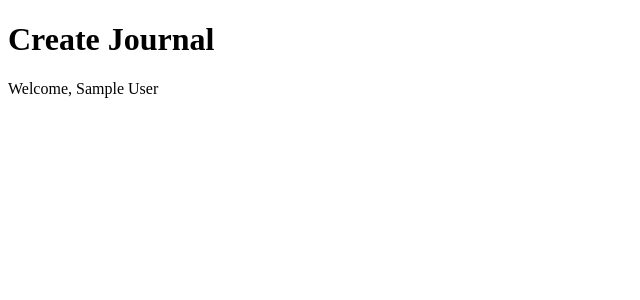
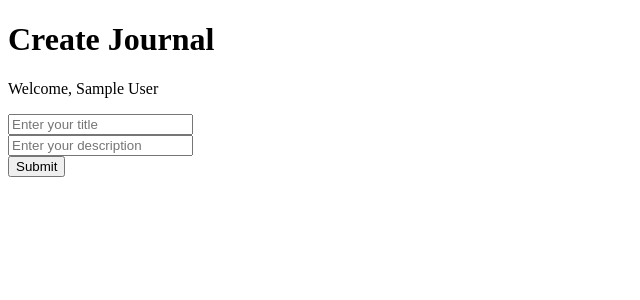
Before and after one commit to SHIVAM-KUMAR-59/sooth-mind, a Next.js app: page /journal/create-journal in a window 1280 px wide. Shown: the top 300 px of the page, without its empty margins (0-640 px from the left). Built offline with nearby package versions, Linux system fonts and the light colour scheme; no server answers; sample sign-in values are in the browser's storage.

Commit message:
Time to add editor

```diff
--- a/pages/journal/create-journal.js
+++ b/pages/journal/create-journal.js
@@ -1,5 +1,8 @@
 import { getServerSession } from 'next-auth'
 import { authOptions } from '../api/auth/[...nextauth]'
+import InputField from '@/components/InputField'
+import { useForm } from 'react-hook-form'
+import { useState } from 'react'
 
 export async function getServerSideProps(context) {
   const session = await getServerSession(context.req, context.res, authOptions)
@@ -29,11 +32,45 @@ export async function getServerSideProps(context) {
 }
 
 const CreateJournal = ({ session }) => {
+  const [isLoading, setIsLoading] = useState(false)
+  const {
+    register,
+    handleSubmit,
+    reset,
+    formState: { errors },
+  } = useForm()
+
+  const onSubmit = (data) => {
+    setIsLoading(true)
+
+    console.log(data)
+
+    setIsLoading(false)
+    reset()
+  }
   return (
     <div>
       <h1>Create Journal</h1>
       <p>Welcome, {session.user.name}</p>
-      <form></form>
+      <form onSubmit={handleSubmit(onSubmit)}>
+        <InputField
+          label="title"
+          type="text"
+          placeholder="Enter your title"
+          register={register}
+          validation={{ required: 'Title is required' }}
+          error={errors.email}
+        />
+        <InputField
+          label="description"
+          type="text"
+          placeholder="Enter your description"
+          register={register}
+          validation={{ required: 'Description is required' }}
+          error={errors.email}
+        />
+        <button type="submit">Submit</button>
+      </form>
     </div>
   )
 }
```
